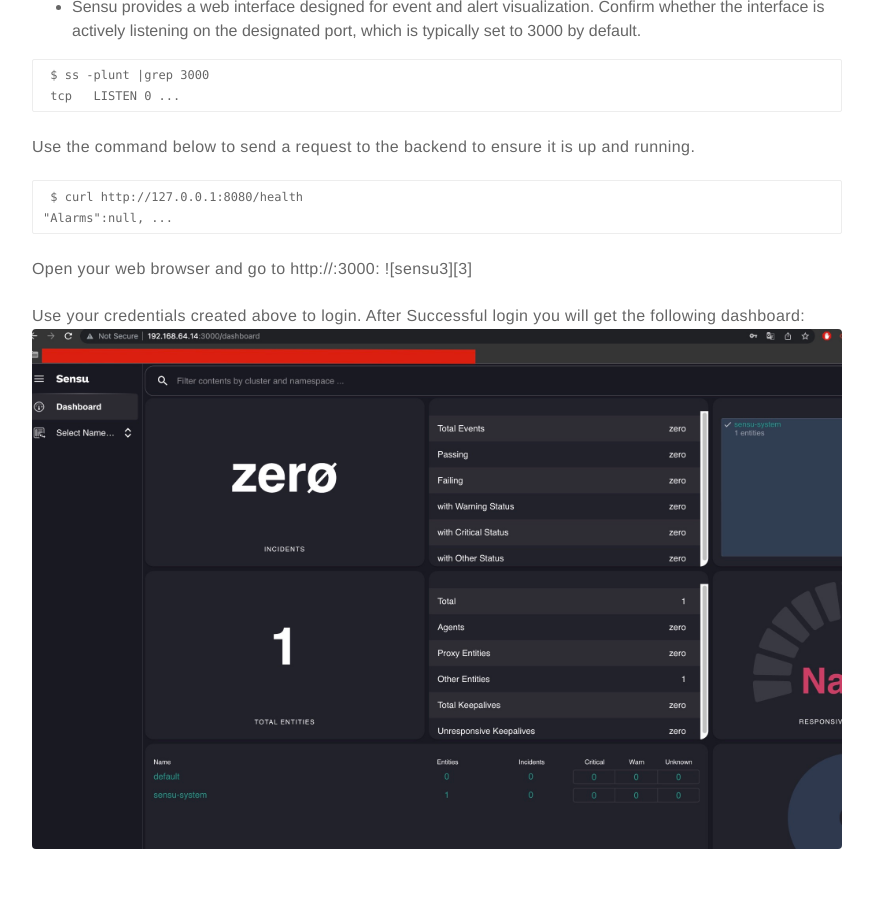
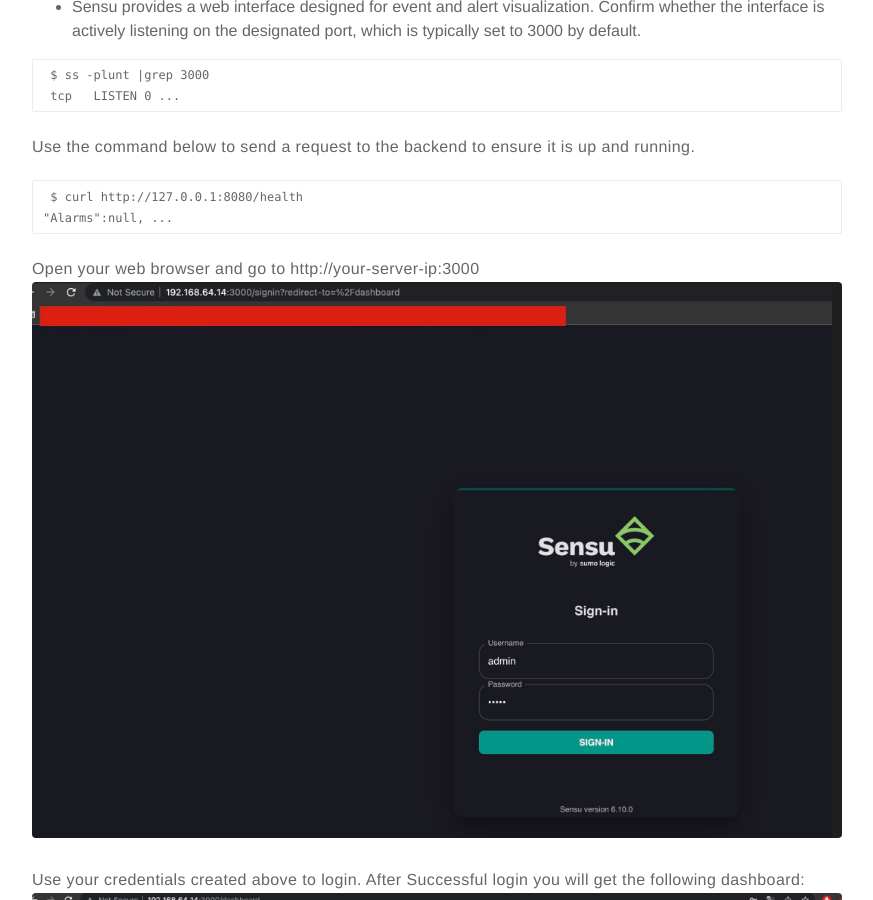
Before and after one commit to guneycansanli/my-blog, a Jekyll site: the page built from _posts/2023-08-09-Install-and-Configure Sensu-Go-6.10-Monitoring-on-Debian-10.markdown, in a window 1280 px wide and 900 px high, scrolled down 2941 px. Shown: the whole window, without its empty margins (203-1076 px from the left). Built offline with Jekyll 4.4.1, drawn with Linux system fonts in a browser that asks for light colours; nearby versions of some CDN libraries; emoji names are drawn with the system emoji font; comment, search, counter and statistics services are not loaded.

Commit message:
fix image sensu go

```diff
--- a/_posts/2023-08-09-Install-and-Configure Sensu-Go-6.10-Monitoring-on-Debian-10.markdown
+++ b/_posts/2023-08-09-Install-and-Configure Sensu-Go-6.10-Monitoring-on-Debian-10.markdown
@@ -97,7 +97,7 @@
 "Alarms":null, ...
 {% endhighlight %}
 
-Open your web browser and go to http://<your-server-ip>:3000:
+Open your web browser and go to http://your-server-ip:3000
 ![sensu3][3]
 
 Use your credentials created above to login. After Successful login you will get the following dashboard:
```
